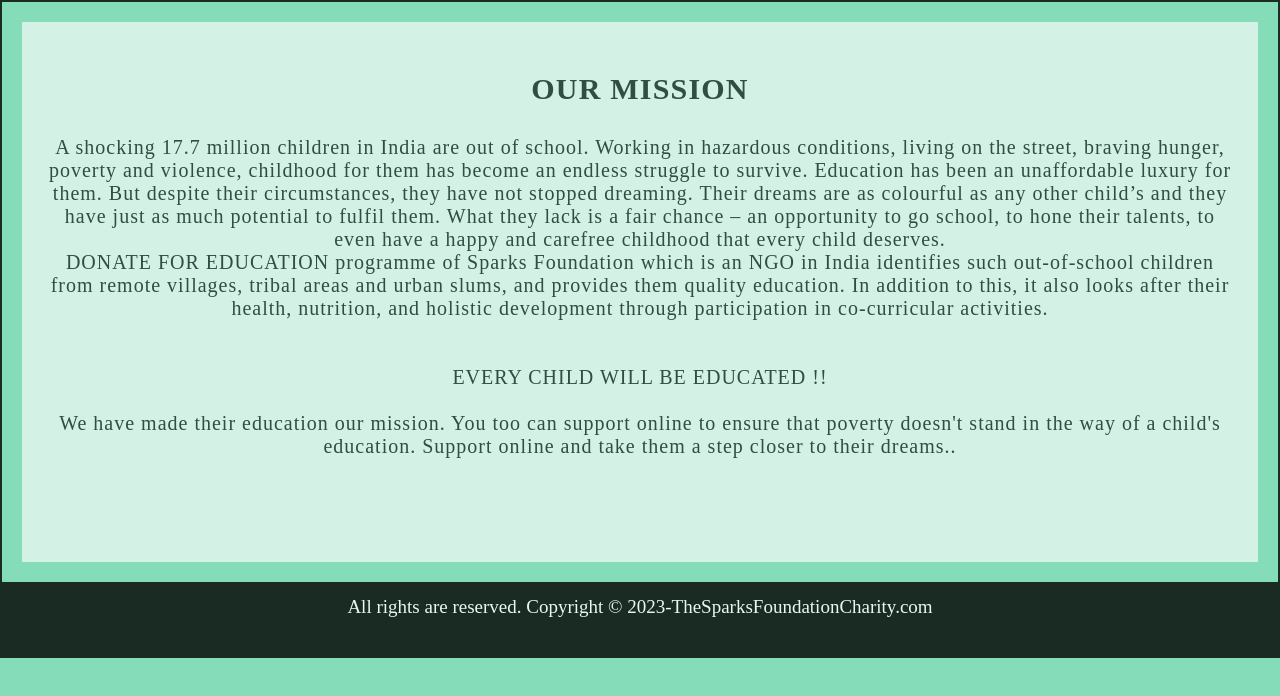
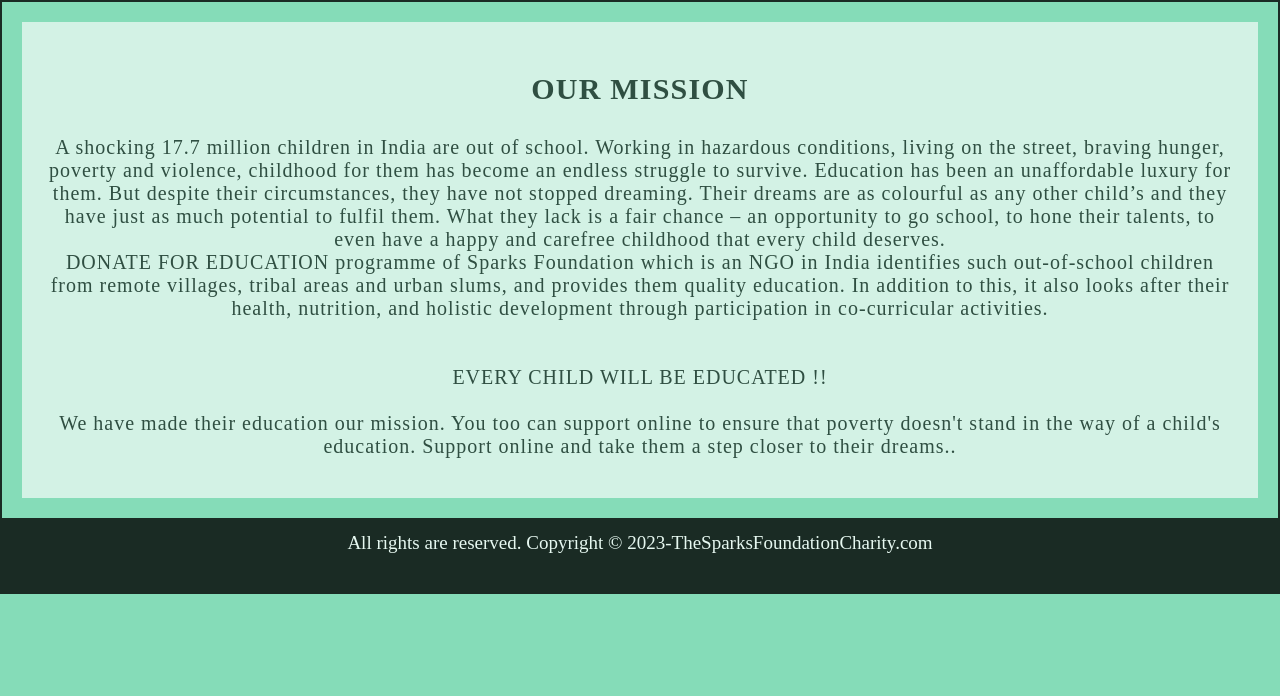
Before and after one commit to rit-iika/TheSparksFoundation_work, a website: page public/mission.html in a window 1280 px wide. Drawn offline with Linux system fonts and the light colour scheme.

Commit message:
Update mission.html

```diff
--- a/public/mission.html
+++ b/public/mission.html
@@ -16,7 +16,7 @@
        }
        .box{
            border:2px solid black;
-           height:580px;
+/*            height:580px; */
        }
        h3{
         font-size: 30px;
@@ -24,7 +24,7 @@
        }
        .para{
            /* border:2px solid red; */
-           height:500px;
+/*            height:500px; */
            margin:20px;
            padding:20px;
            background:white;
```
